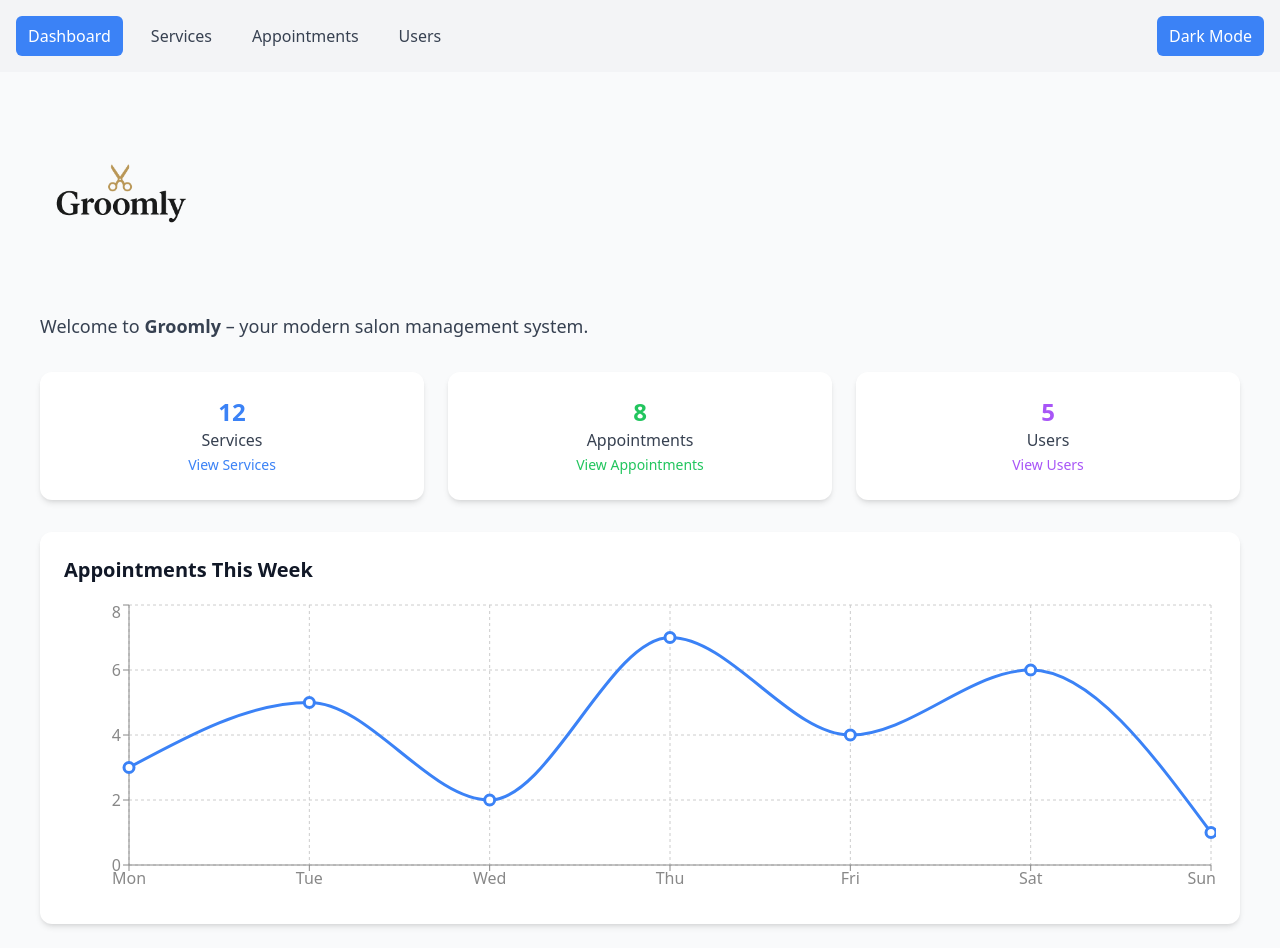
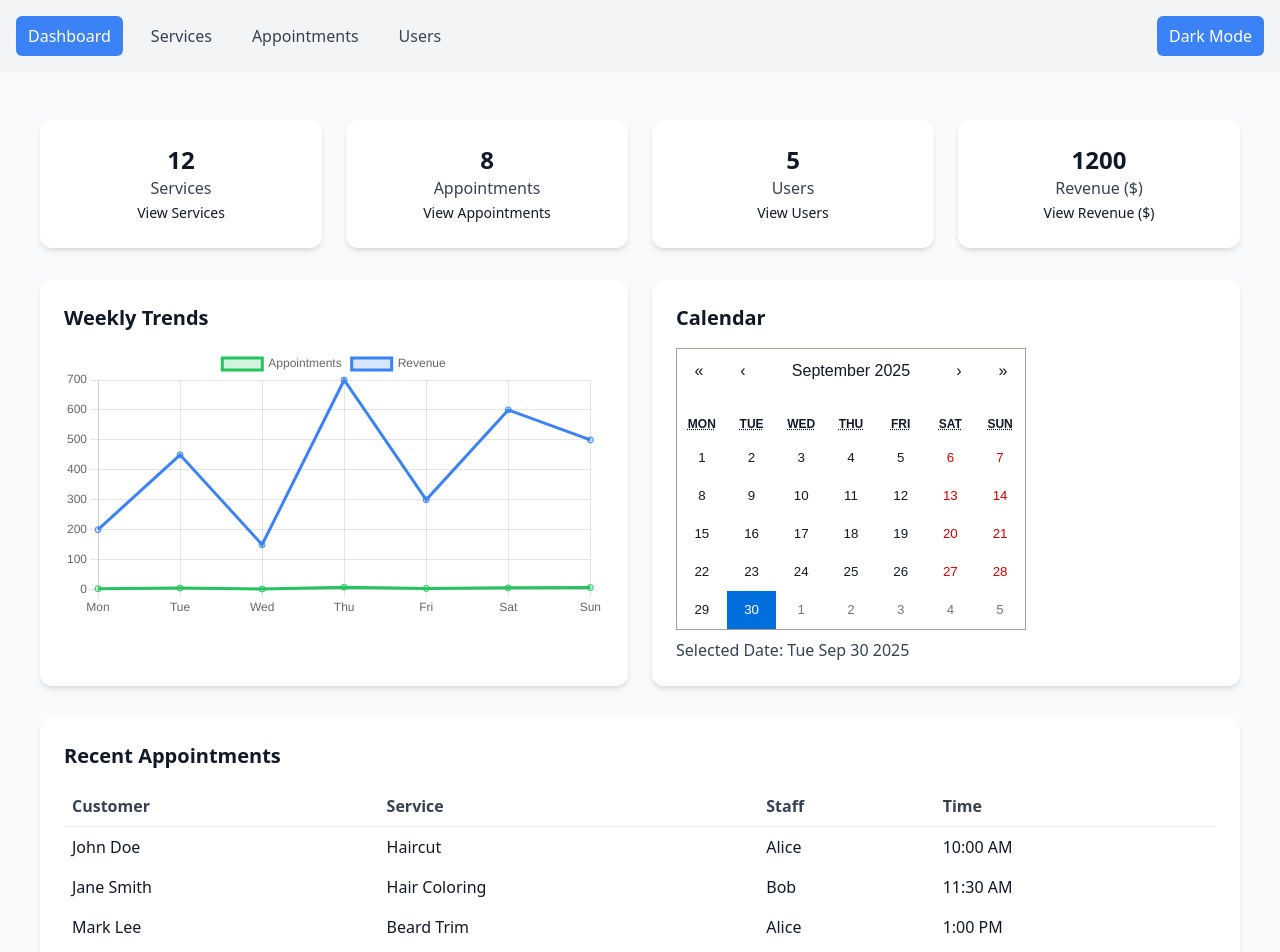
Before and after one commit to Larrymeez/salon-pos-frontend, a React (Vite) app: page / in a window 1280 px wide. Shown: the top 952 px of the page. Built offline with nearby package versions, Linux system fonts and the light colour scheme.

Commit message:
adds interactive calender

```diff
--- a/src/pages/Dashboard.jsx
+++ b/src/pages/Dashboard.jsx
@@ -1,58 +1,108 @@
-import React from "react";
+import React, { useState } from "react";
 import { Link } from "react-router-dom";
-import AppointmentsChart from "../components/AppointmentsChart.jsx";
+import { Line } from "react-chartjs-2";
+import { Chart as ChartJS, CategoryScale, LinearScale, PointElement, LineElement, Title, Tooltip, Legend } from "chart.js";
+import Calendar from "react-calendar";
+import 'react-calendar/dist/Calendar.css';
+
+ChartJS.register(CategoryScale, LinearScale, PointElement, LineElement, Title, Tooltip, Legend);
 
 const Dashboard = () => {
+  const [date, setDate] = useState(new Date());
+
+  // Sample stats
+  const stats = [
+    { label: "Services", value: 12, color: "blue", link: "/services" },
+    { label: "Appointments", value: 8, color: "green", link: "/appointments" },
+    { label: "Users", value: 5, color: "purple", link: "/users" },
+    { label: "Revenue ($)", value: 1200, color: "yellow", link: "#" },
+  ];
+
+  // Sample chart data
+  const chartData = {
+    labels: ["Mon", "Tue", "Wed", "Thu", "Fri", "Sat", "Sun"],
+    datasets: [
+      {
+        label: "Appointments",
+        data: [3, 5, 2, 8, 4, 6, 7],
+        borderColor: "rgb(34, 197, 94)",
+        backgroundColor: "rgba(34, 197, 94, 0.2)",
+      },
+      {
+        label: "Revenue",
+        data: [200, 450, 150, 700, 300, 600, 500],
+        borderColor: "rgb(59, 130, 246)",
+        backgroundColor: "rgba(59, 130, 246, 0.2)",
+      },
+    ],
+  };
+
+  // Sample recent appointments
+  const recentAppointments = [
+    { id: 1, customer: "John Doe", service: "Haircut", staff: "Alice", time: "10:00 AM" },
+    { id: 2, customer: "Jane Smith", service: "Hair Coloring", staff: "Bob", time: "11:30 AM" },
+    { id: 3, customer: "Mark Lee", service: "Beard Trim", staff: "Alice", time: "1:00 PM" },
+  ];
+
   return (
     <div className="p-6 bg-gray-50 dark:bg-gray-900 min-h-screen">
-      {/* Header with interactive logo */}
-      <div className="flex items-center gap-4 mb-8">
-        <img
-          src="/logo-light.png"
-          alt="Groomly Logo"
-          className="w-40 h-40 dark:hidden transition-transform duration-300 hover:scale-110"
-        />
-        <img
-          src="/logo-dark1.png"
-          alt="Groomly Logo"
-          className="w-40 h-40 hidden dark:block transition-transform duration-300 hover:scale-110"
-        />
+      {/* Stats cards */}
+      <div className="grid grid-cols-1 sm:grid-cols-2 md:grid-cols-4 gap-6 mb-8">
+        {stats.map((stat) => (
+          <div key={stat.label} className={`bg-white dark:bg-gray-800 shadow-md rounded-xl p-6 text-center hover:shadow-lg transition-shadow duration-300`}>
+            <h2 className={`text-2xl font-bold text-${stat.color}-500`}>{stat.value}</h2>
+            <p className="text-gray-700 dark:text-gray-300">{stat.label}</p>
+            {stat.link && (
+              <Link to={stat.link} className={`text-sm text-${stat.color}-500 hover:underline`}>
+                View {stat.label}
+              </Link>
+            )}
+          </div>
+        ))}
       </div>
 
-      {/* Welcome text */}
-      <p className="text-lg text-gray-700 dark:text-gray-300 mb-8">
-        Welcome to <span className="font-semibold">Groomly</span> – your modern salon management system.
-      </p>
-
-      {/* Quick stats */}
-      <div className="grid grid-cols-1 sm:grid-cols-2 md:grid-cols-3 gap-6">
-        <div className="bg-white dark:bg-gray-800 shadow-md rounded-xl p-6 text-center hover:shadow-lg transition-shadow duration-300">
-          <h2 className="text-2xl font-bold text-blue-500">12</h2>
-          <p className="text-gray-700 dark:text-gray-300">Services</p>
-          <Link to="/services" className="text-sm text-blue-500 hover:underline">
-            View Services
-          </Link>
+      {/* Charts & Calendar */}
+      <div className="grid grid-cols-1 lg:grid-cols-2 gap-6 mb-8">
+        <div className="bg-white dark:bg-gray-800 shadow-md rounded-xl p-6">
+          <h3 className="text-xl font-semibold mb-4 text-gray-900 dark:text-gray-100">Weekly Trends</h3>
+          <Line data={chartData} />
         </div>
 
-        <div className="bg-white dark:bg-gray-800 shadow-md rounded-xl p-6 text-center hover:shadow-lg transition-shadow duration-300">
-          <h2 className="text-2xl font-bold text-green-500">8</h2>
-          <p className="text-gray-700 dark:text-gray-300">Appointments</p>
-          <Link to="/appointments" className="text-sm text-green-500 hover:underline">
-            View Appointments
-          </Link>
-        </div>
-
-        <div className="bg-white dark:bg-gray-800 shadow-md rounded-xl p-6 text-center hover:shadow-lg transition-shadow duration-300">
-          <h2 className="text-2xl font-bold text-purple-500">5</h2>
-          <p className="text-gray-700 dark:text-gray-300">Users</p>
-          <Link to="/users" className="text-sm text-purple-500 hover:underline">
-            View Users
-          </Link>
+        <div className="bg-white dark:bg-gray-800 shadow-md rounded-xl p-6">
+          <h3 className="text-xl font-semibold mb-4 text-gray-900 dark:text-gray-100">Calendar</h3>
+          <Calendar
+            onChange={setDate}
+            value={date}
+            className="dark:text-gray-100"
+          />
+          <p className="mt-2 text-gray-700 dark:text-gray-300">Selected Date: {date.toDateString()}</p>
         </div>
       </div>
 
-      {/* Chart Section */}
-      <AppointmentsChart />
+      {/* Recent Appointments */}
+      <div className="bg-white dark:bg-gray-800 shadow-md rounded-xl p-6">
+        <h3 className="text-xl font-semibold mb-4 text-gray-900 dark:text-gray-100">Recent Appointments</h3>
+        <table className="w-full text-left border-collapse">
+          <thead>
+            <tr>
+              <th className="border-b p-2 text-gray-700 dark:text-gray-300">Customer</th>
+              <th className="border-b p-2 text-gray-700 dark:text-gray-300">Service</th>
+              <th className="border-b p-2 text-gray-700 dark:text-gray-300">Staff</th>
+              <th className="border-b p-2 text-gray-700 dark:text-gray-300">Time</th>
+            </tr>
+          </thead>
+          <tbody>
+            {recentAppointments.map((appt) => (
+              <tr key={appt.id} className="hover:bg-gray-100 dark:hover:bg-gray-700">
+                <td className="p-2">{appt.customer}</td>
+                <td className="p-2">{appt.service}</td>
+                <td className="p-2">{appt.staff}</td>
+                <td className="p-2">{appt.time}</td>
+              </tr>
+            ))}
+          </tbody>
+        </table>
+      </div>
     </div>
   );
 };
```
